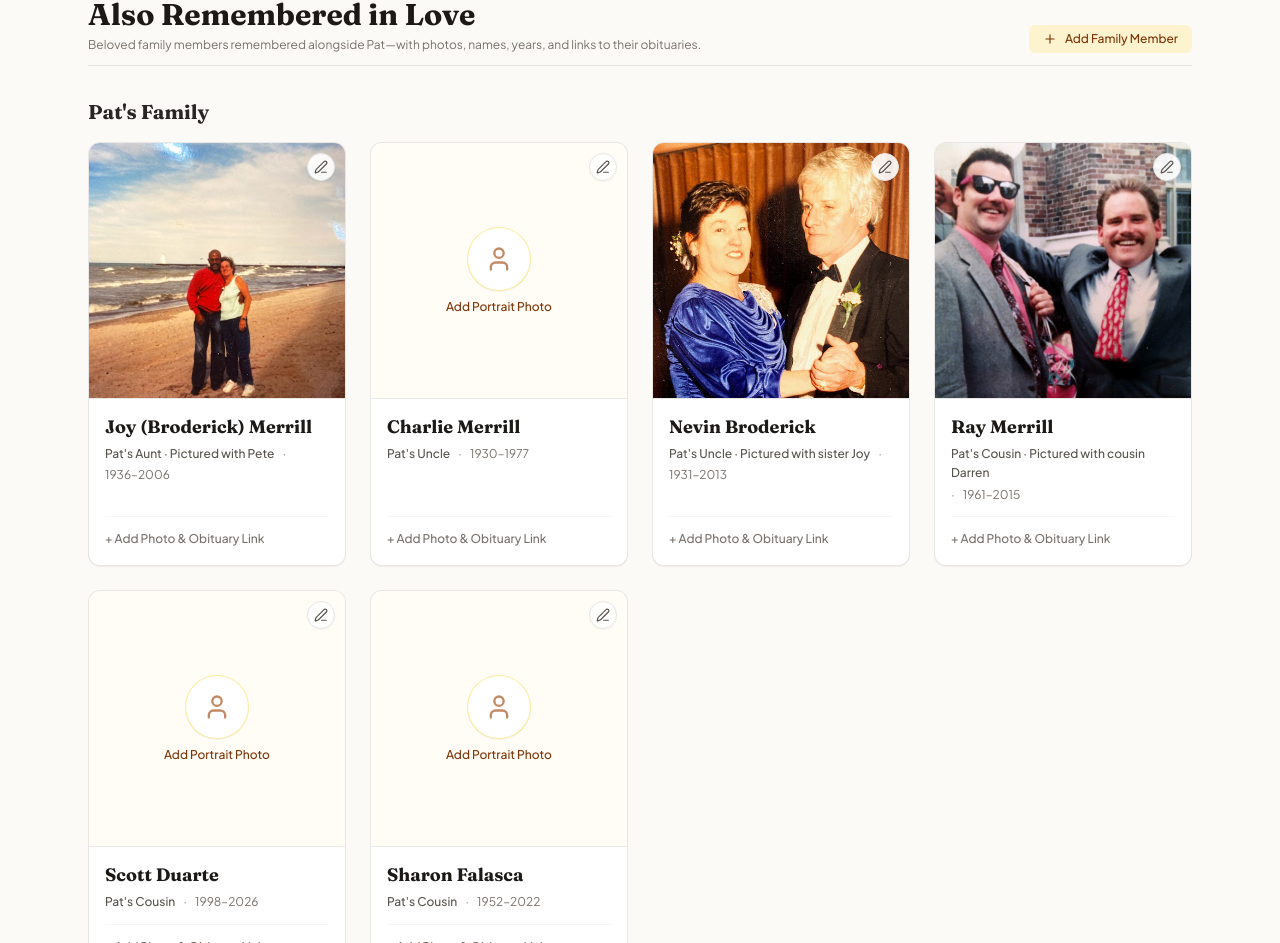
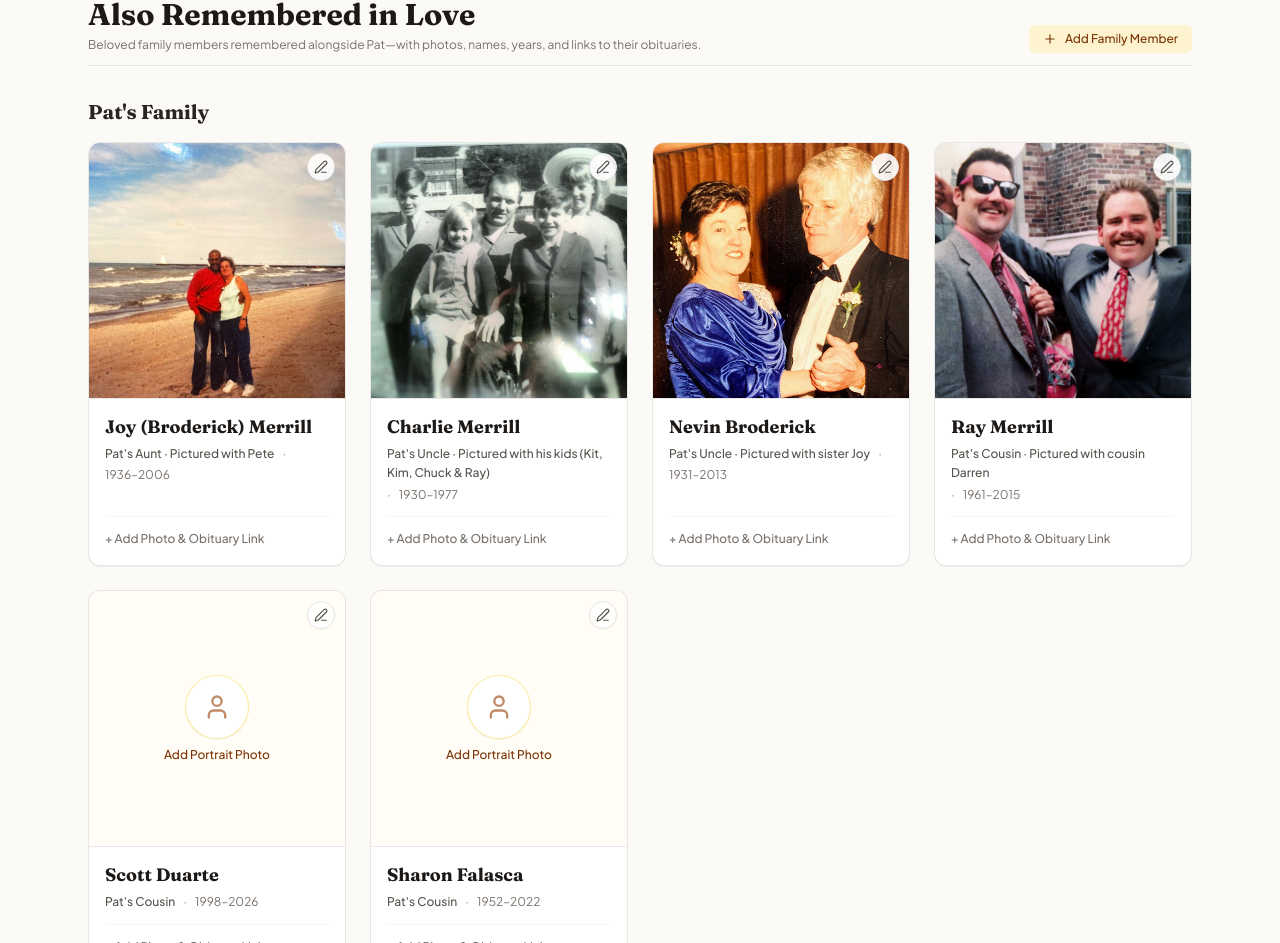
Before and after one commit to jenniferdalzell22-commits/patmobile2, a React (Vite) app: page / in a window 1280 px wide. Shown: the part 3715-4658 px from the top of the page. Built offline with nearby package versions, Linux system fonts and the light colour scheme.

Commit message:
feat: update family entry and data version
- Update Charlie Merrill's relationship and add photo
- Increment localStorage version to v8 to refresh entries

```diff
--- a/src/App.tsx
+++ b/src/App.tsx
@@ -77,7 +77,7 @@ export default function App() {
   // Family remembrance entries (persisted)
   const [familyMembers, setFamilyMembers] = useState<FamilyRemembrance[]>(() => {
     try {
-      const saved = localStorage.getItem('memorial_family_v7');
+      const saved = localStorage.getItem('memorial_family_v8');
       return saved ? JSON.parse(saved) : INITIAL_FAMILY_REMEMBRANCE;
     } catch {
       return INITIAL_FAMILY_REMEMBRANCE;
@@ -132,7 +132,7 @@ export default function App() {
 
   useEffect(() => {
     try {
-      localStorage.setItem('memorial_family_v7', JSON.stringify(familyMembers));
+      localStorage.setItem('memorial_family_v8', JSON.stringify(familyMembers));
     } catch {
       // ignore
     }
--- a/src/data/initialData.ts
+++ b/src/data/initialData.ts
@@ -357,8 +357,9 @@ export const INITIAL_FAMILY_REMEMBRANCE: FamilyRemembrance[] = [
   {
     id: "family-charlie",
     name: "Charlie Merrill",
-    relationship: "Pat's Uncle",
+    relationship: "Pat's Uncle · Pictured with his kids (Kit, Kim, Chuck & Ray)",
     years: "1930–1977",
+    photoUrl: "./assets/aistudio/charlie-kids_375a2333.jpg",
     group: "Pat's Family"
   },
   {
```
Also changed, not shown: public/assets/aistudio/charlie-kids_375a2333.jpg (added), public/assets/aistudio/helen-kids_3dd6e28f.jpg (added).
